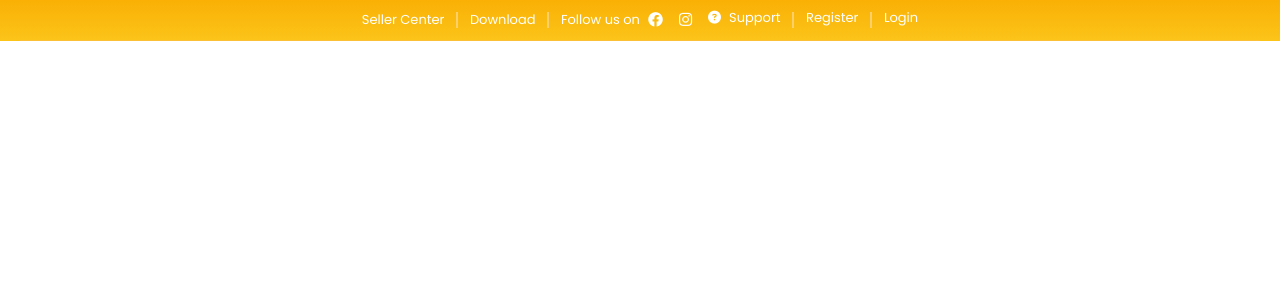
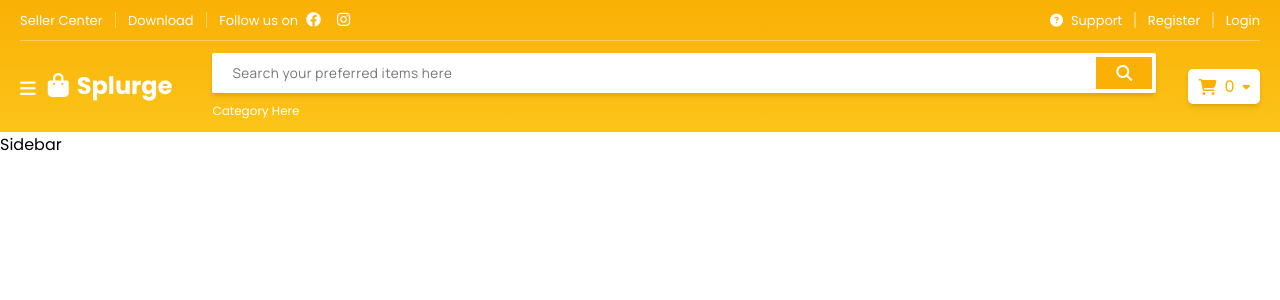
Before and after one commit to prudv13/splurge, a React app: page /search/1 in a window 1280 px wide. Shown: the top 300 px of the page. Built offline with nearby package versions, Linux system fonts and the light colour scheme.

Commit message:
Navbar styling

```diff
--- a/src/App.jsx
+++ b/src/App.jsx
@@ -9,6 +9,7 @@
   return (
     <div className='app'>
         <Header />
+        <Sidebar />
     </div>
   )
 }
--- a/src/App.scss
+++ b/src/App.scss
@@ -87,6 +87,10 @@
     padding: 0 2rem;
 }
 
+.bg-white{
+    background-color: $clr-white;
+}
+
 // flexbox and grid =================================
 
 .flex{
@@ -96,6 +100,13 @@
 }
 
 .align{
+    &-center{align-items: center;}
+    &-between{align-items: space-between;}
+    &-start{align-items: flex-start;}
+    &-end{align-items: flex-end;}
+}
+
+.justify{
     &-center{justify-content: center;}
     &-between{justify-content: space-between;}
     &-start{justify-content: flex-start;}
--- a/src/components/Header/Header.jsx
+++ b/src/components/Header/Header.jsx
@@ -1,6 +1,7 @@
 import React from 'react'
 import './Header.scss'
 import { Link } from 'react-router-dom';
+import Navbar from '../Navbar/Navbar';
 
 const Header = () => {
   return (
@@ -38,7 +39,7 @@
 
             <div className='header-cnt-top-r'>
               <ul className='top-links flex align-center'>
-                <li>
+                <li className='mt-2'>
                   <Link to='/' className='top-link-itm'>
                     <span className='top-link-icon mx-2'>
                       <i className='fa-solid fa-circle-question'></i>
@@ -46,14 +47,14 @@
                     <span className='top-link-itm-txt'>Support</span>
                   </Link>
                 </li>
-                <li className='vert-line'></li>
-                <li>
+                <li className='vert-line mt-2'></li>
+                <li className='mt-2'>
                   <Link to='/' className=''>
                     <span className='top-link-itm-txt'>Register</span>
                   </Link>
                 </li>
-                <li className='vert-line'></li>
-                <li>
+                <li className='vert-line mt-2'></li>
+                <li className='mt-2'>
                   <Link to='/' className=''>
                     <span className='top-link-itm-txt'>Login</span>
                   </Link>
@@ -62,6 +63,11 @@
             </div>
 
           </div>
+
+          <div className='header-cnt-bottom'>
+            <Navbar />
+          </div>
+
         </div>
       </div>
     </header>
--- a/src/components/Header/Header.scss
+++ b/src/components/Header/Header.scss
@@ -5,7 +5,7 @@
     background: linear-gradient(180deg, #fab005 0%, #fcc419 100%);
 
     .header-cnt-top{
-        border-bottom: 1px solid lighten($clr-yellow, 10%);
+        border-bottom: 1px solid lighten($clr-yellow, 20%);
     }
 
     @media screen and (max-width: 992px) {
--- a/src/components/Navbar/Navbar.jsx
+++ b/src/components/Navbar/Navbar.jsx
@@ -1,9 +1,49 @@
 import React from 'react'
 import './Navbar.scss'
+import { Link } from 'react-router-dom';
 
 const Navbar = () => {
   return (
-    <div>Navbar</div>
+    <nav className='navbar'>
+      <div className='navbar-cnt flex align-center'>
+        <div className='brand-and-toggler flex align-center'>
+          <button type='button' className='sidebar-show-btn text-white'>
+            <i className='fas fa-bars'></i>
+          </button>
+          <Link to='/' className='navbar-brand flex align-center'>
+            <span className='navbar-brand-ico'>
+              <i className='fa-solid fa-bag-shopping'></i>
+            </span>
+            <span className='navbar-brand-txt mx-2'>
+              <span className='fw-7'>Splurge</span>
+            </span>
+          </Link>
+        </div>
+
+        <div className='navbar-collapse w-100'>
+          <div className='navbar-search bg-white'>
+            <div className='flex align-center'>
+              <input type='text' className='form-control fs-14' placeholder='Search your preferred items here' />
+              <Link to='' className='text-white search-btn flex align-center justify-center'>
+                <i className='fa-solid fa-magnifying-glass'></i>
+              </Link>
+            </div>
+          </div>
+
+          <ul className='navbar-nav flex align-center fs-12 fw-4 font-manrope'>
+            <li className='nav-item no-wrap'>
+              <Link to='' className='nav-link text-capitalize'>Category here</Link>
+            </li>
+          </ul>
+        </div>
+
+        <Link to='/cart' className='navbar-cart flex align-center'>
+          <i className='fa-solid fa-cart-shopping'></i>
+          <div className='cart-items-value mx-2'>0</div>
+          <i className="fa-solid fa-caret-down fa-xs"></i>
+        </Link>
+      </div>
+    </nav>
   )
 }
 
--- a/src/components/Navbar/Navbar.scss
+++ b/src/components/Navbar/Navbar.scss
@@ -0,0 +1,76 @@
+@import '../../App.scss';
+
+.navbar{
+    padding-top: 12px;
+    padding-bottom: 12px;
+    .navbar-brand{
+        font-size: 2.4rem;
+    }
+    .brand-and-toggler{
+        .sidebar-show-btn{
+            margin-right: 12px;
+            margin-top: 4px;
+            transition: $transition-ease;
+            &:hover{
+                opacity: 0.9;
+            }
+        }
+    }
+    .navbar-collapse{
+        .navbar-search{
+            padding: 4px;
+            margin-left: 32px;
+            border-radius: 2px;
+            box-shadow: rgba(0,0,0,0.1) 0px 4px 6px -1px, rgba(0,0,0,0.06) 0px 2px 4px -1px;
+
+            .form-control{
+                width: 100%;
+                padding: 0 16px;
+                color: rgba(0,0,0,0.8);
+                caret-color: $clr-yellow;
+                &::placeholder{
+                    font-size: 13.5px;
+                    font-family: $font-family-manrope;
+                    letter-spacing: 0.5px;
+                }
+            }
+
+            .search-btn{
+                background-color: $clr-yellow;
+                width: 60px;
+                height: 32px;
+            }
+
+            @media screen and (max-width: 576px){
+                display: none;
+            }
+        }
+        .navbar-nav{
+            margin-left: 32px;
+            margin-top: 8px;
+            .nav-item{
+                margin-right: 16px;
+                .nav-link{
+                    transition: $transition-ease;
+                    &:hover{
+                        opacity: 0.95;
+                    }
+                }
+            }
+
+            @media screen and (max-width: 992px){
+                display: none;
+            }
+        }
+    }
+    .navbar-cart{
+        margin-left: 32px;
+        height: 35px;
+        background-color: $clr-white;
+        color: $clr-yellow;
+        padding: 10px;
+        text-align: center;
+        border-radius: 5px;
+        box-shadow: rgba(0,0,0,0.1) 0px 4px 6px -1px, rgba(0,0,0,0.06) 0px 2px 4px -1px;
+    }
+}
--- a/src/index.html
+++ b/src/index.html
@@ -3,6 +3,7 @@
 <head>
     <meta charset="UTF-8">
     <meta name="viewport" content="width=device-width, initial-scale=1.0">
+    <link rel="icon" type="image/svg+xml" href="./assets/splurge-icon.png" />
     <!-- FONT AWESOME CDN -->
     <link rel="stylesheet" href="https://cdnjs.cloudflare.com/ajax/libs/font-awesome/6.4.2/css/all.min.css" integrity="sha512-z3gLpd7yknf1YoNbCzqRKc4qyor8gaKU1qmn+CShxbuBusANI9QpRohGBreCFkKxLhei6S9CQXFEbbKuqLg0DA==" crossorigin="anonymous" referrerpolicy="no-referrer" />
     <title>Splurge</title>
```
Also changed, not shown: src/assets/splurge-icon.png (added).
